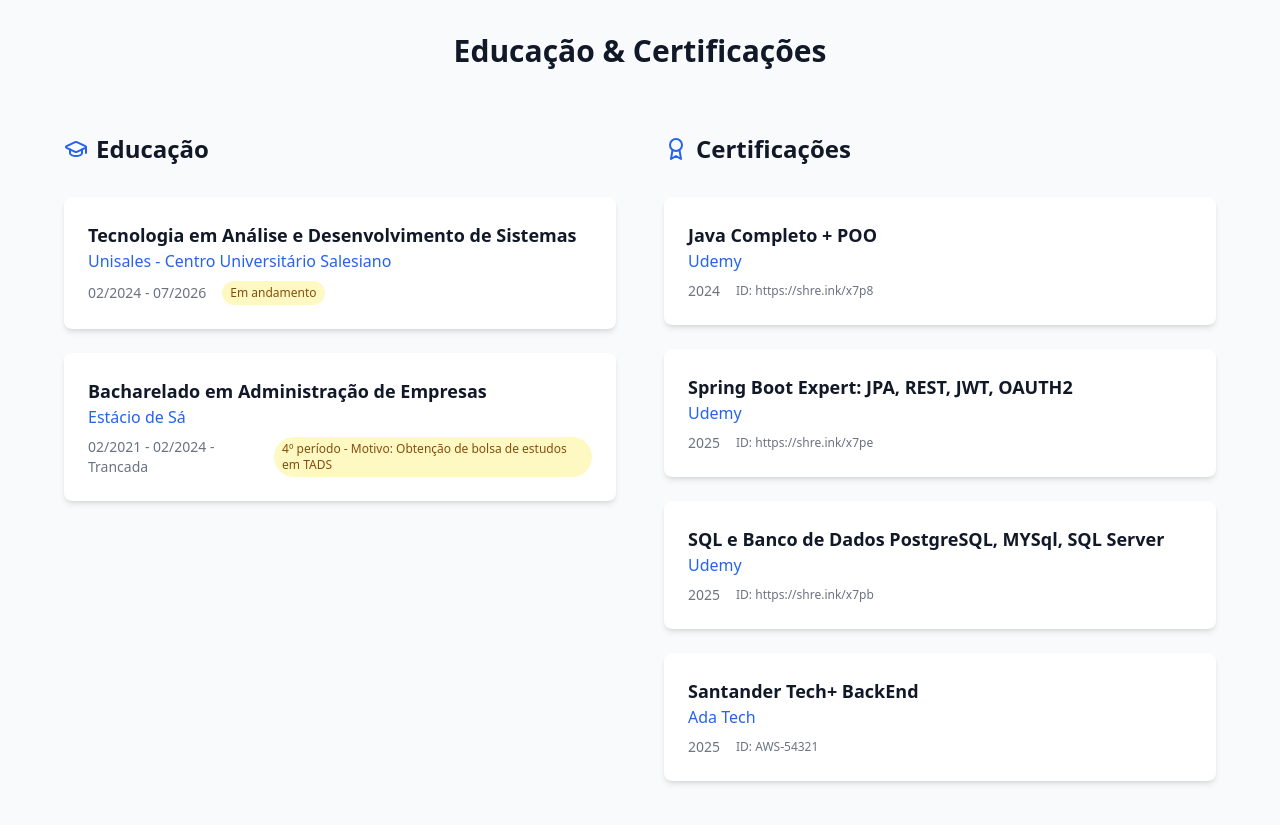
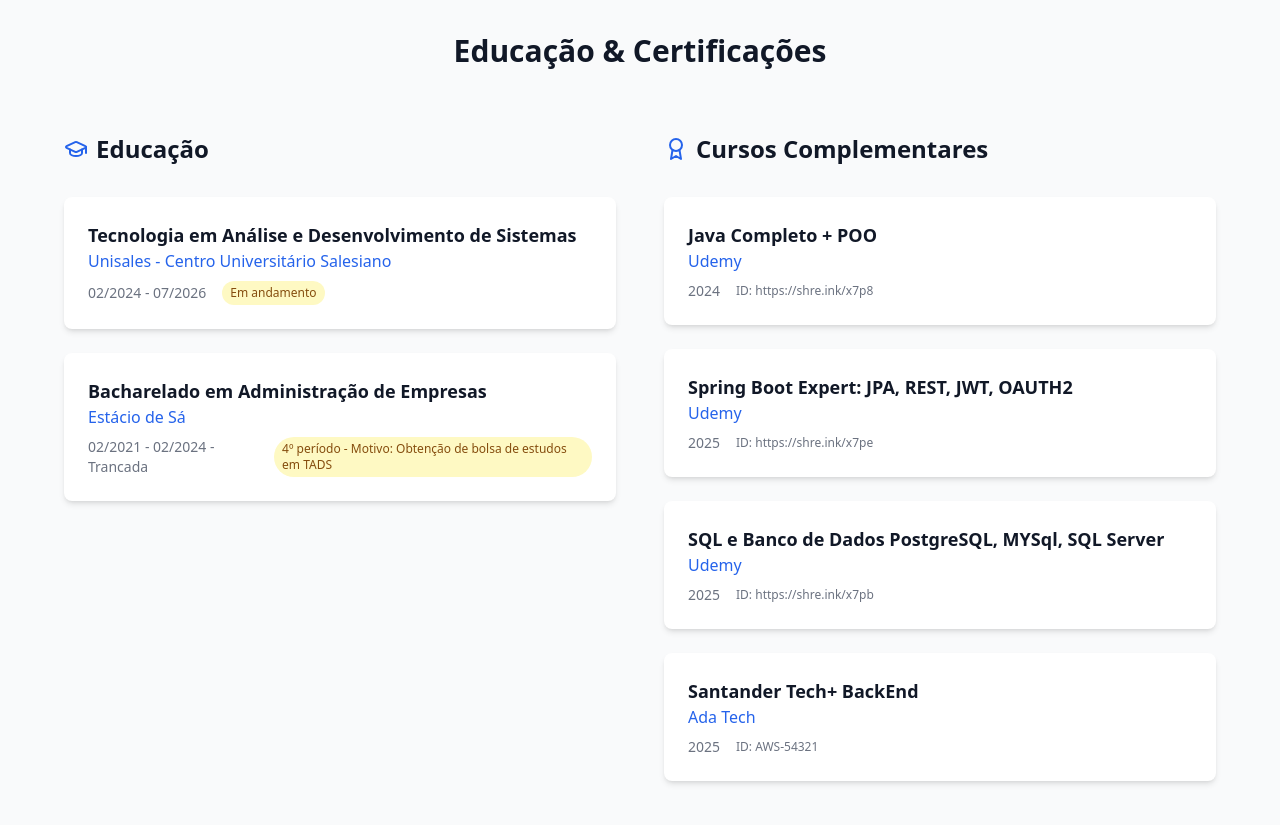
Before and after one commit to brenonun3s/portfolio_brenonunes, a React (Vite) app: page / in a window 1280 px wide. Shown: the part 5560-6385 px from the top of the page. Built offline with nearby package versions, Linux system fonts and the light colour scheme.

Commit message:
Alterado o nome de Certificações para Cursos Complementares

```diff
--- a/src/App.tsx
+++ b/src/App.tsx
@@ -725,7 +725,7 @@ function App() {
             <div>
               <h3 className="text-2xl font-bold text-gray-900 mb-8 flex items-center gap-2">
                 <Award className="w-6 h-6 text-blue-600" />
-                Certificações
+                Cursos Complementares
               </h3>
               <div className="space-y-6">
                 {certifications.map((cert, index) => (
```
